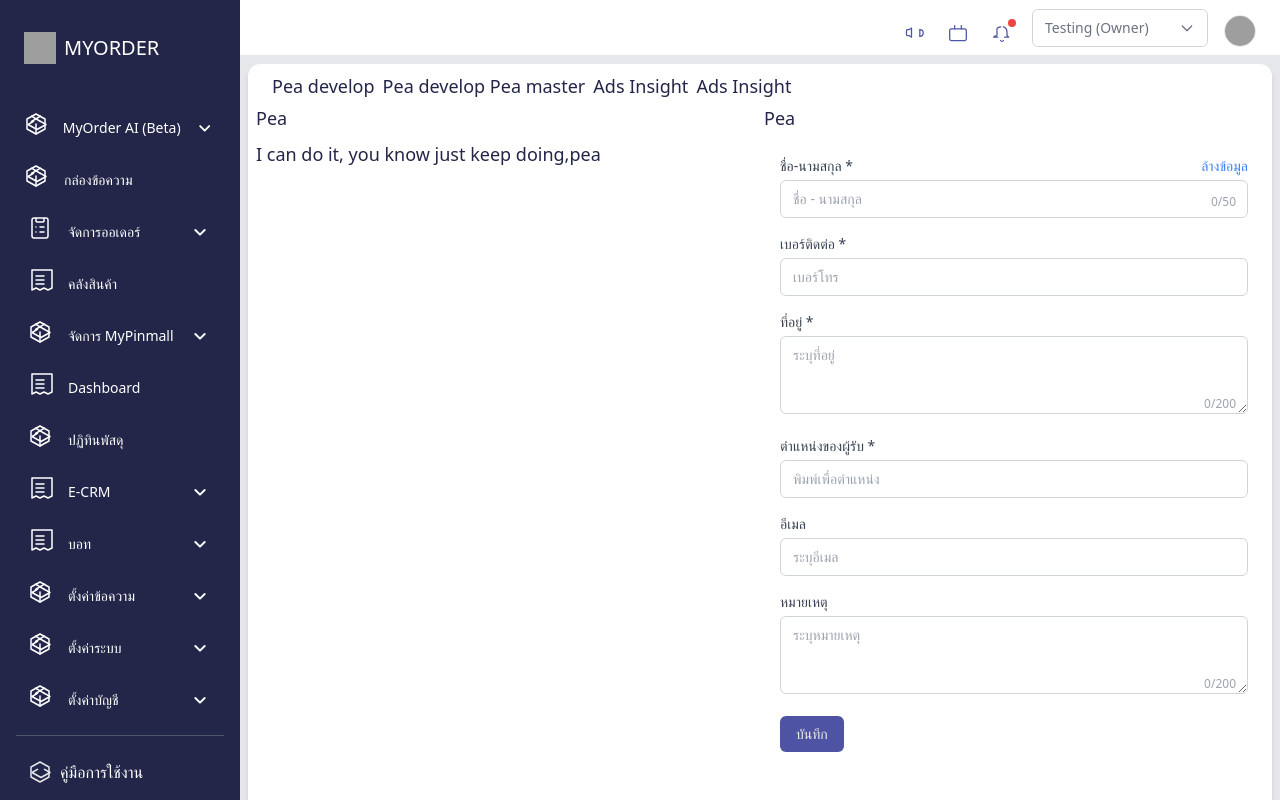
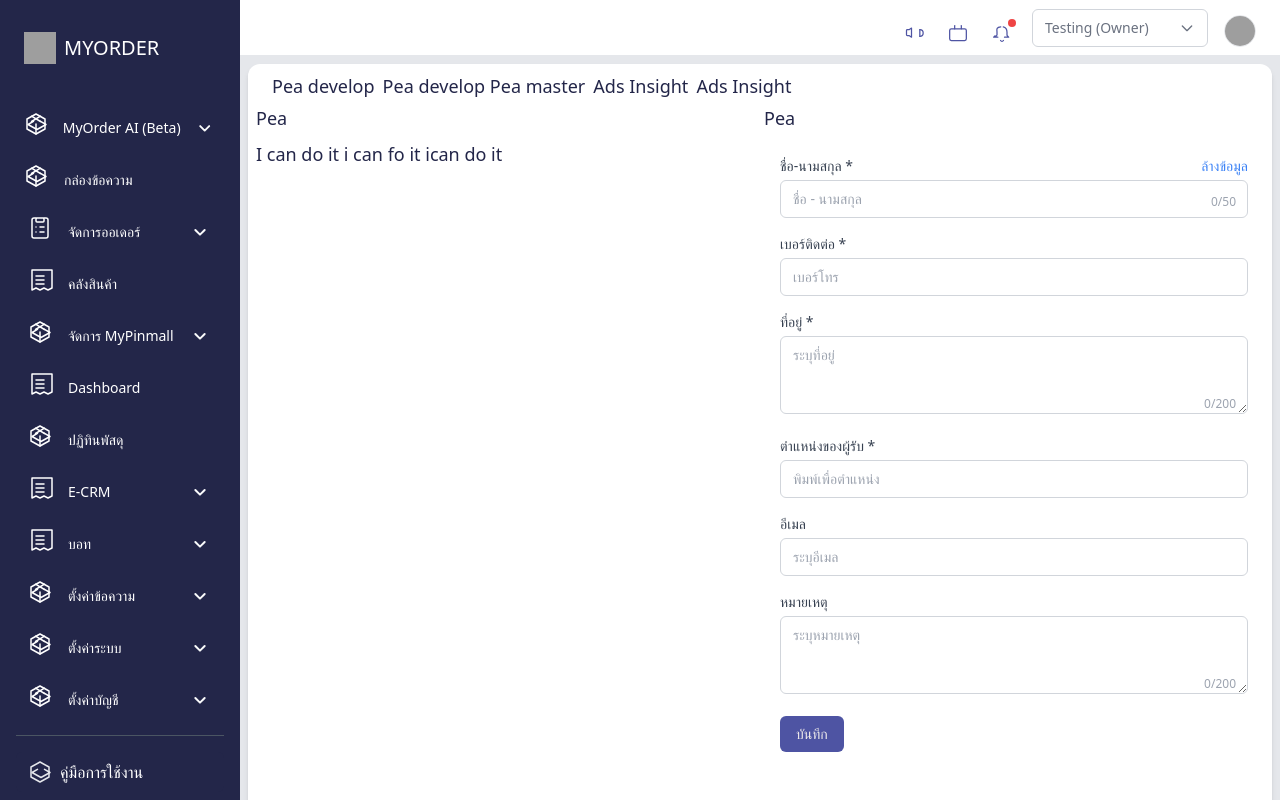
Before and after one commit to Pea-png/AngularLab, an Angular app: page /ads in a window 1280 px wide. Built offline with nearby package versions, Linux system fonts and the light colour scheme; grey boxes are pictures that could not be loaded.

Commit message:
I can do it

```diff
--- a/src/app/feature/ads/ads.component.html
+++ b/src/app/feature/ads/ads.component.html
@@ -13,7 +13,7 @@
           <div class="grid grid-cols-2 gap-2">
                         <h1 class="text-lg font-normal text-[#232649]">Pea</h1>
             <h1 class="text-lg font-normal text-[#232649]">Pea</h1>
-            <h1 class="text-lg font-normal text-[#232649]">I can do it, you know just keep doing,pea</h1>
+            <h1 class="text-lg font-normal text-[#232649]">I can do it i can fo it ican do it</h1>
 
             <app-form></app-form>
           </div>
```
